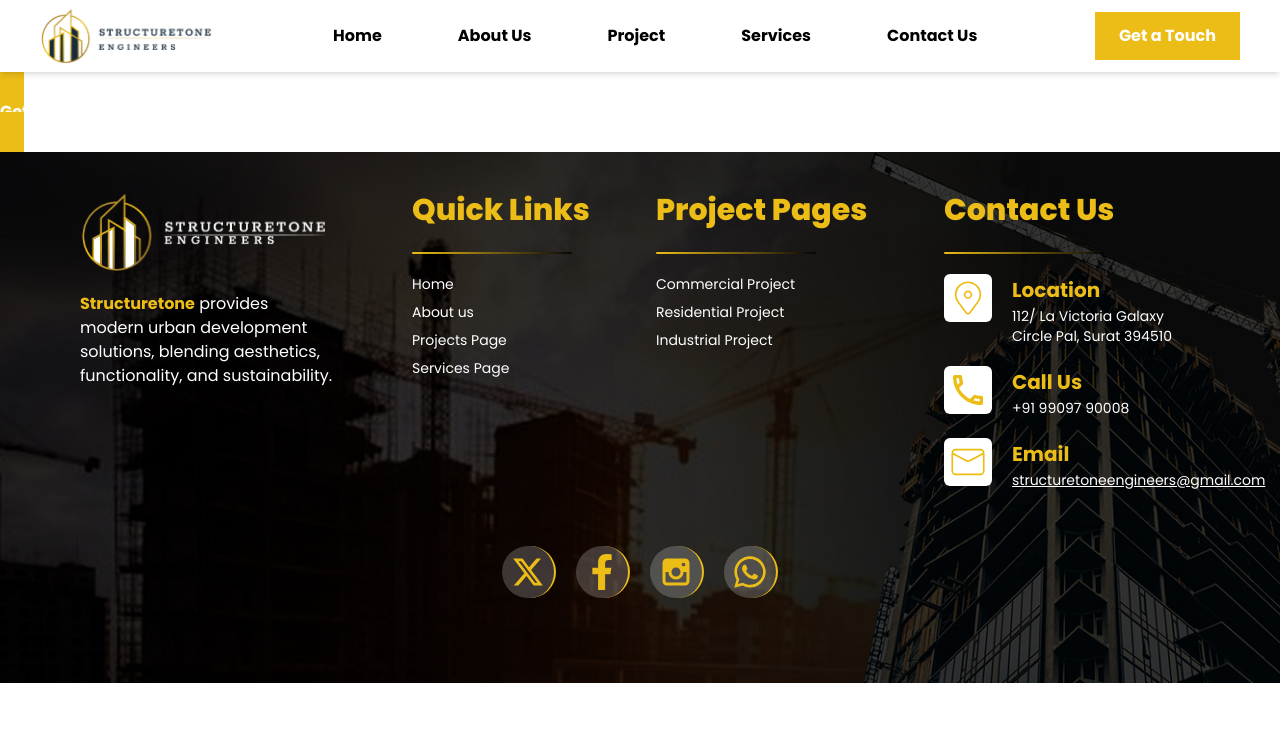
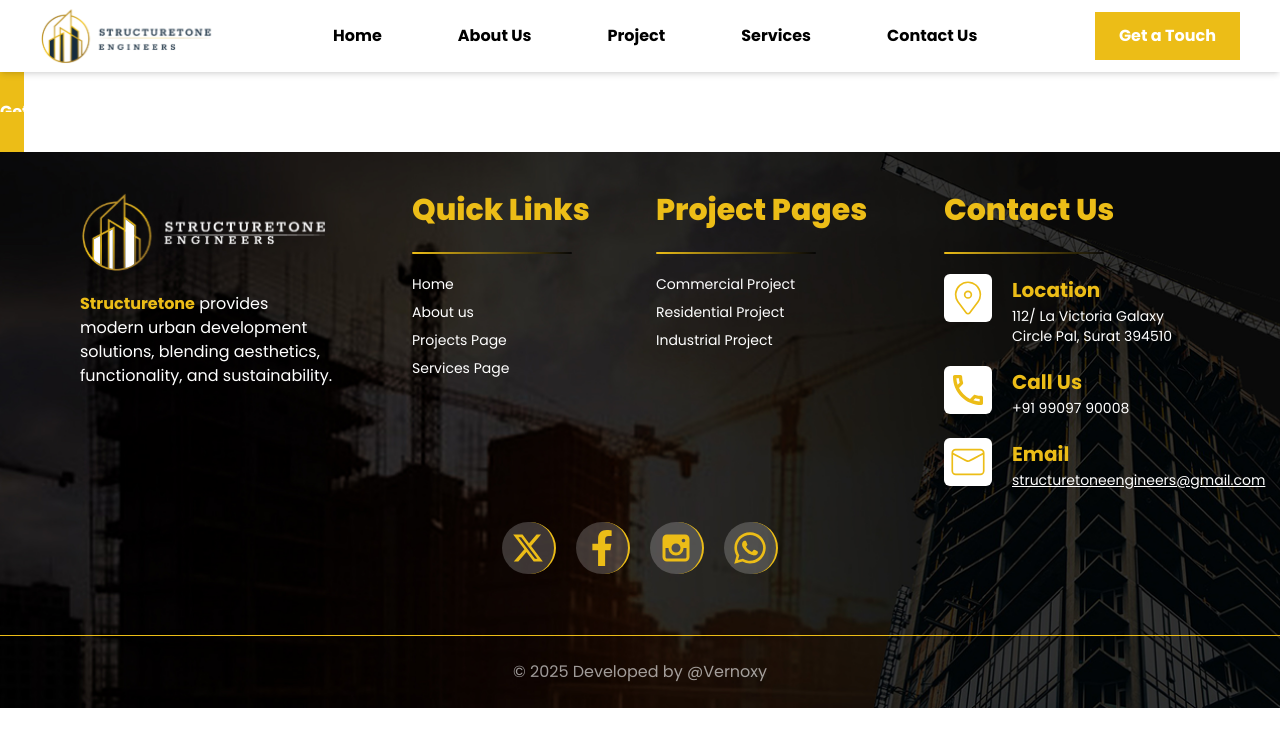
Before and after one commit to vernoxy2/structure_tone_engineer, a React (Vite) app: page /gettouch in a window 1280 px wide. Shown: the top 746 px of the page. Built offline with nearby package versions, Linux system fonts and the light colour scheme.

Commit message:
add dev by

```diff
--- a/src/component/Footer.jsx
+++ b/src/component/Footer.jsx
@@ -65,7 +65,7 @@ const Footer = () => {
   return (
     <section
       style={{ backgroundImage: `url(${footerBgImg})` }}
-      className="bg-black text-white py-10 pb-10 relative bg-cover bg-no-repeat bg-center overflow-hidden"
+      className="bg-black text-white py-10 pb-6 relative bg-cover bg-no-repeat bg-center overflow-hidden space-y-4"
     >
       <div className="container w-full grid grid-cols-1 md:grid-cols-2 lg:grid-cols-4 gap-8">
         {/* First Column */}
@@ -177,6 +177,12 @@ const Footer = () => {
 
         <div className="bg-gradient-to-r from-white/20 via-white to-white/20 h-[1px] mb-2 mt-5 mx-auto max-w-2xl" />
       </div>
+      <div>
+        <hr className="border-primary" />
+      <p className="text-center pt-4 sm:pt-5 md:pt-6 text-white/60  mt-auto">
+            © {new Date().getFullYear()} Developed by @Vernoxy
+          </p>
+      </div>
     </section>
   );
 };
```
